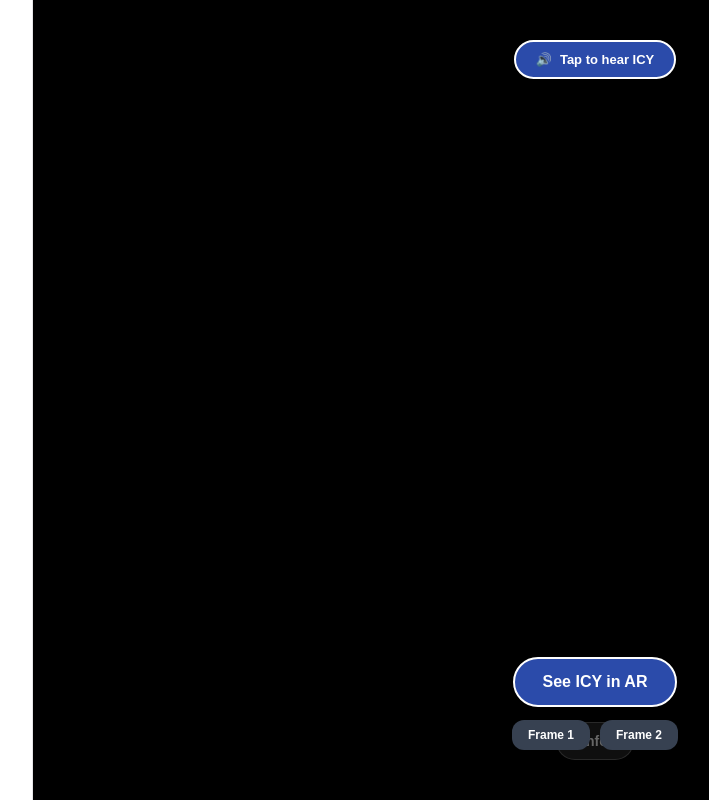
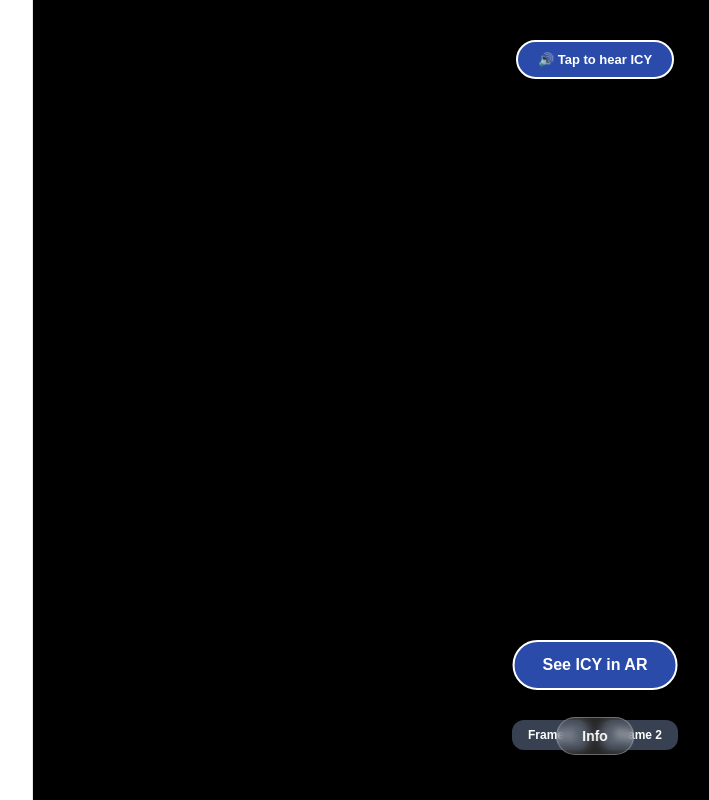
Before and after one commit to chakshu3011/antarctic-pwa, a React (Vite) app: page / in a window 1280 px wide. Shown: the top 800 px of the page, without its empty margins (45-754 px from the left). Built offline with nearby package versions, Linux system fonts and the light colour scheme.

Commit message:
Fix: updated UI again

```diff
--- a/src/App.jsx
+++ b/src/App.jsx
@@ -4,8 +4,6 @@ import { BrowserRouter, Routes, Route } from 'react-router-dom';
 const PenguinAR = () => {
   const [isInfoOpen, setIsInfoOpen] = useState(false);
   const [isThankYouOpen, setIsThankYouOpen] = useState(false);
-
-  // Frame state utilized inside the AR environment layer
   const [activeFrame, setActiveFrame] = useState(null); // null, 'frame1', or 'frame2'
 
   useEffect(() => {
@@ -17,11 +15,10 @@ const PenguinAR = () => {
     }
   }, [isThankYouOpen]);
 
-  // Audio Handler triggered inside the AR Interface
   const playIcyVoice = (e) => {
-    e.stopPropagation(); // Stops interaction from breaking the AR tracking plane
+    e.stopPropagation();
     const audio = new Audio('/audio/icy_voice.mp3');
-    audio.play().catch(err => console.log("Audio awaiting hardware clearance:", err));
+    audio.play().catch(err => console.log("Audio waiting for user click:", err));
   };
 
   const isBlurred = isInfoOpen || isThankYouOpen;
@@ -29,7 +26,7 @@ const PenguinAR = () => {
   return (
     <div style={{ width: '100vw', height: '100dvh', margin: 0, padding: 0, overflow: 'hidden', backgroundColor: 'black', fontFamily: 'sans-serif' }}>
 
-      {/* 1. IMMERSIVE AR VIEWER FRAMEWORK */}
+      {/* 1. MAIN 3D DISPLAY LAYER */}
       <div style={{
         width: '100%', height: '100%',
         transition: 'filter 0.5s ease',
@@ -49,39 +46,49 @@ const PenguinAR = () => {
           style={{ width: '100%', height: '100%', backgroundColor: 'transparent' }}
         >
 
-          {/* ====== THE IMMERSIVE AR CAMERA SCREEN HUD INTERFACE ====== */}
-          {/* Everything inside this slot ONLY appears AFTER the user triggers the AR view camera */}
-          <div slot="ar-button" style={{ position: 'absolute', inset: 0, pointerEvents: 'none', zIndex: 100 }}>
+          {/* CRITICAL BUTTON: This is the ONLY element allowed to use slot="ar-button" */}
+          {/* This button triggers the camera mode and is only visible on the main web screen */}
+          <button
+            slot="ar-button"
+            style={{
+              position: 'absolute',
+              bottom: '110px',
+              left: '50%',
+              transform: 'translateX(-50%)',
+              padding: '14px 28px',
+              backgroundColor: '#2B4BAA',
+              color: 'white',
+              border: '2px solid white',
+              borderRadius: '30px',
+              fontWeight: 'bold',
+              fontSize: '16px',
+              boxShadow: '0 4px 15px rgba(0,0,0,0.4)',
+              cursor: 'pointer',
+              zIndex: 20
+            }}
+          >
+            See ICY in AR
+          </button>
 
-            {/* Live Transparent PNG Frame Overlay (Appears pinned to the screen boundary in AR mode) */}
-            {activeFrame && (
-              <img
-                src={activeFrame === 'frame1' ? '/images/frame1.png' : '/images/frame2.png'}
-                alt="Active Frame Border"
-                style={{ width: '100%', height: '100%', objectFit: 'contain', position: 'absolute', inset: 0, pointerEvents: 'none' }}
-              />
-            )}
+          {/* AR VIEW CONTROLS (These are HTML overlays passed to the system viewer) */}
+          {/* These will ONLY render natively inside the device camera mode layout */}
 
-            {/* Top Center Layout: The Audio Track Controller */}
-            <div style={{ position: 'absolute', top: '40px', left: 0, right: 0, display: 'flex', justifyContent: 'center', pointerEvents: 'auto' }}>
+          {/* Top Center: Audio Trigger */}
+          <div style={{ position: 'absolute', top: '40px', left: 0, right: 0, display: 'flex', justifyContent: 'center' }}>
             <button
               onClick={playIcyVoice}
               style={{
                 padding: '10px 20px', backgroundColor: '#2B4BAA', color: 'white',
                 border: '2px solid white', borderRadius: '30px', fontWeight: 'bold', fontSize: '13px',
-                  boxShadow: '0 4px 12px rgba(0,0,0,0.4)', cursor: 'pointer', display: 'flex', alignItems: 'center', gap: '8px'
+                boxShadow: '0 4px 12px rgba(0,0,0,0.4)', cursor: 'pointer'
               }}
             >
-                <span>🔊</span> Tap to hear ICY
+              🔊 Tap to hear ICY
             </button>
           </div>
 
-            {/* Bottom Row Layout: Interactive Frame Selectors */}
-            <div style={{
-              position: 'absolute', bottom: '40px', left: 0, right: 0,
-              display: 'flex', flexDirection: 'column', alignItems: 'center', gap: '10px',
-              pointerEvents: 'auto'
-            }}>
+          {/* Bottom Center: Transparent PNG Frame Switchers */}
+          <div style={{ position: 'absolute', bottom: '40px', left: 0, right: 0, display: 'flex', justifyContent: 'center' }}>
             <div style={{ display: 'flex', gap: '10px', backgroundColor: 'rgba(0,0,0,0.6)', padding: '10px 18px', borderRadius: '20px' }}>
               <button
                 onClick={(e) => { e.stopPropagation(); setActiveFrame(activeFrame === 'frame1' ? null : 'frame1'); }}
@@ -106,43 +113,47 @@ const PenguinAR = () => {
             </div>
           </div>
 
+        </model-viewer>
       </div>
 
-          {/* ====== THE BASE RE-BRANDED ENTRY OVERLAY SYSTEM VIEW ====== */}
-          {/* Spawns cleanly positioned on the initial web view loader interface */}
+      {/* ACTIVE TRANSPARENT FRAME RENDER ZONE (Only appears when selected in camera view) */}
+      {activeFrame && !isBlurred && (
+        <div style={{ position: 'absolute', inset: 0, pointerEvents: 'none', zIndex: 30 }}>
+          <img
+            src={activeFrame === 'frame1' ? '/images/frame1.png' : '/images/frame2.png'}
+            alt="Active Overlay Frame"
+            style={{ width: '100%', height: '100%', objectFit: 'contain' }}
+          />
+        </div>
+      )}
+
+      {/* 2. THE WEBPAGE INTRO SCREEN INFO BUTTON */}
+      {/* Placed completely OUTSIDE the model-viewer tags so it is fully clickable and separate */}
       {!isBlurred && (
-            <div style={{ position: 'absolute', bottom: '40px', left: 0, right: 0, display: 'flex', flexDirection: 'column', alignItems: 'center', gap: '15px', zIndex: 20 }}>
-
-              {/* Primary Action Call: Intuitively Launches Immersive Component */}
-              <button
-                style={{
-                  padding: '14px 28px', backgroundColor: '#2B4BAA', color: 'white',
-                  border: '2px solid white', borderRadius: '30px', fontWeight: 'bold', fontSize: '16px',
-                  boxShadow: '0 4px 15px rgba(0,0,0,0.4)', cursor: 'pointer'
-                }}
-              >
-                See ICY in AR
-              </button>
-
-              {/* Minimalist Sub-Action Trigger */}
         <button
           onClick={() => setIsInfoOpen(true)}
           style={{
-                  padding: '10px 25px', backgroundColor: 'rgba(255, 255, 255, 0.15)', color: 'white',
-                  border: '1px solid rgba(255,255,255,0.3)', borderRadius: '20px', fontWeight: 'bold', fontSize: '14px',
-                  backdropFilter: 'blur(4px)', cursor: 'pointer'
+            position: 'absolute',
+            bottom: '45px',
+            left: '50%',
+            transform: 'translateX(-50%)',
+            padding: '10px 25px',
+            backgroundColor: 'rgba(255, 255, 255, 0.15)',
+            color: 'white',
+            border: '1px solid rgba(255,255,255,0.3)',
+            borderRadius: '20px',
+            fontWeight: 'bold',
+            fontSize: '14px',
+            backdropFilter: 'blur(4px)',
+            cursor: 'pointer',
+            zIndex: 40
           }}
         >
           Info
         </button>
-
-            </div>
       )}
 
-        </model-viewer>
-      </div>
-
-      {/* 2. GRAPHIC INFORMATION POPUP PANEL */}
+      {/* 3. INFO GRAPHIC PANEL POPUP */}
       {isInfoOpen && (
         <div style={{ position: 'absolute', inset: 0, zIndex: 50, display: 'flex', alignItems: 'center', justifyContent: 'center', backgroundColor: 'rgba(0,0,0,0.5)', backdropFilter: 'blur(5px)' }}>
           <div style={{ position: 'relative' }}>
@@ -150,16 +161,16 @@ const PenguinAR = () => {
               onClick={() => setIsInfoOpen(false)}
               style={{ position: 'absolute', top: '12px', right: '12px', width: '30px', height: '30px', borderRadius: '50%', border: '1.5px solid white', backgroundColor: '#2B4BAA', color: 'white', fontSize: '18px', fontWeight: '300', cursor: 'pointer', zIndex: 10, display: 'flex', alignItems: 'center', justifyContent: 'center', padding: 0 }}
             >✕</button>
-            <img src="/images/info.png" alt="Penguin Facts Panel" style={{ width: '340px', borderRadius: '24px', display: 'block' }} />
-            <img src="/images/try.png" alt="Card Interaction Handler" onClick={() => { setIsInfoOpen(false); setIsThankYouOpen(true); }} style={{ position: 'absolute', bottom: '45px', left: '50%', transform: 'translateX(-50%)', width: '120px', cursor: 'pointer' }} />
+            <img src="/images/info.png" alt="Penguin Facts Card" style={{ width: '340px', borderRadius: '24px', display: 'block' }} />
+            <img src="/images/try.png" alt="Action Trigger" onClick={() => { setIsInfoOpen(false); setIsThankYouOpen(true); }} style={{ position: 'absolute', bottom: '45px', left: '50%', transform: 'translateX(-50%)', width: '120px', cursor: 'pointer' }} />
           </div>
         </div>
       )}
 
-      {/* 3. CONSERVATION ACKNOWLEDGEMENT PANEL */}
+      {/* 4. CONSERVATION ACKNOWLEDGEMENT PANEL */}
       {isThankYouOpen && (
         <div style={{ position: 'absolute', inset: 0, zIndex: 60, display: 'flex', alignItems: 'center', justifyContent: 'center', backgroundColor: 'rgba(0,0,0,0.65)' }}>
-          <img src="/images/thankyou.png" alt="Thank You Dialogue Panel" style={{ width: '320px', display: 'block' }} />
+          <img src="/images/thankyou.png" alt="Appreciation Frame" style={{ width: '320px', display: 'block' }} />
         </div>
       )}
 
```
Lines whose indentation alone changed are shown as unchanged.
